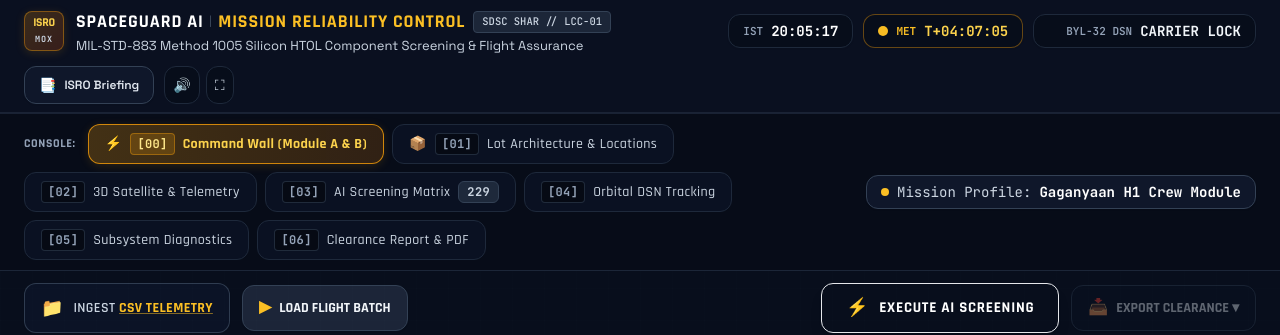
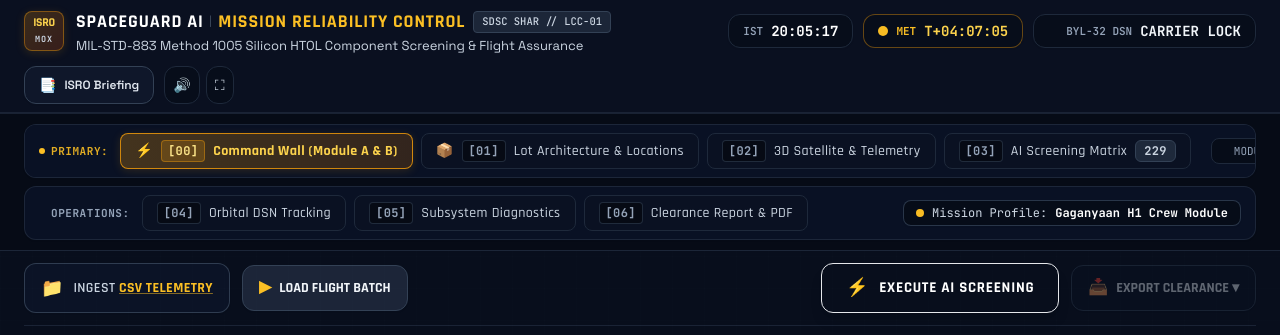
Before and after one commit to koliankit/Space-Guard-AI-2.0-, a React (Vite) app in the folder frontend/: page / in a window 1280 px wide. Shown: the top 335 px of the page. Built offline with nearby package versions, Linux system fonts and the light colour scheme; no server answers.

Commit message:
feat: organize console navigation tabs into two distinct card boxes with clean gap spacing

```diff
--- a/frontend/src/components/Dashboard/Header.tsx
+++ b/frontend/src/components/Dashboard/Header.tsx
@@ -64,15 +64,65 @@
     return `T+${h}:${m}:${s}`
   }
 
-  const TABS: { id: DashboardTab; label: string; tag: string; icon?: string }[] = [
+  const PRIMARY_TABS: { id: DashboardTab; label: string; tag: string; icon?: string }[] = [
     { id: 'wall', label: 'Command Wall (Module A & B)', tag: '00', icon: '⚡' },
     { id: 'lots', label: 'Lot Architecture & Locations', tag: '01', icon: '📦' },
     { id: 'telemetry', label: '3D Satellite & Telemetry', tag: '02' },
     { id: 'matrix', label: 'AI Screening Matrix', tag: '03' },
+  ]
+
+  const SECONDARY_TABS: { id: DashboardTab; label: string; tag: string; icon?: string }[] = [
     { id: 'orbital', label: 'Orbital DSN Tracking', tag: '04' },
     { id: 'subsystems', label: 'Subsystem Diagnostics', tag: '05' },
     { id: 'report', label: 'Clearance Report & PDF', tag: '06' },
   ]
+
+  const renderTabButton = (tab: { id: DashboardTab; label: string; tag: string; icon?: string }) => {
+    const isActive = activeTab === tab.id
+    return (
+      <button
+        key={tab.id}
+        type="button"
+        onClick={() => {
+          sounds.playClick()
+          onSelectTab(tab.id)
+        }}
+        className={`text-xs md:text-sm px-3.5 py-1.5 rounded-lg transition-all flex items-center gap-2 font-display tracking-wide border cursor-pointer whitespace-nowrap ${
+          isActive
+            ? 'bg-gradient-to-r from-amber-500/25 to-amber-600/20 border-amber-500/80 text-amber-300 font-bold shadow-isro ring-1 ring-amber-500/30'
+            : 'bg-[#0A1122] border-slate-800 text-slate-300 hover:text-white hover:bg-slate-800/90 hover:border-slate-700 font-medium'
+        }`}
+      >
+        {tab.icon && <span className="text-sm">{tab.icon}</span>}
+        <span
+          className={`text-xs font-mono font-bold px-1.5 py-0.5 rounded ${
+            isActive
+              ? 'bg-amber-500/20 text-amber-200 border border-amber-500/40'
+              : 'bg-black/40 text-slate-400 border border-slate-700/60'
+          }`}
+        >
+          [{tab.tag}]
+        </span>
+        <span>{tab.label}</span>
+        {tab.id === 'matrix' && totalComponents > 0 && (
+          <span
+            className={`text-xs font-mono px-2 py-0.5 rounded-md font-bold ${
+              isActive
+                ? 'bg-amber-500/40 text-amber-100 border border-amber-400/50'
+                : 'bg-slate-800 text-slate-300 border border-slate-700'
+            }`}
+          >
+            {totalComponents}
+          </span>
+        )}
+        {tab.id === 'report' && rejectCount > 0 && (
+          <span className="text-xs font-mono px-2 py-0.5 rounded-md bg-rose-600 text-white font-black animate-pulse">
+            {rejectCount} REJ
+          </span>
+        )}
+      </button>
+    )
+  }
 
   return (
     <header className="border-b border-slate-800/90 bg-[#0A1020] relative z-20 font-sans">
@@ -168,53 +218,41 @@
         </div>
       </div>
 
-      {/* Secondary Navigation Bar: Edge-to-Edge Mission Console Tabs */}
-      <div className="flex items-center justify-between px-4 md:px-6 py-2.5 bg-[#070C18] border-t border-slate-800/80 overflow-x-auto select-none gap-4">
-        <div className="flex items-center gap-2 flex-wrap">
-          <span className="text-xs text-slate-400 font-display font-bold uppercase tracking-wider mr-1 hidden sm:inline">
-            CONSOLE:
-          </span>
-          {TABS.map((tab) => {
-            const isActive = activeTab === tab.id
-            return (
-              <button
-                key={tab.id}
-                type="button"
-                onClick={() => {
-                  sounds.playClick()
-                  onSelectTab(tab.id)
-                }}
-                className={`text-xs md:text-sm px-4 py-2 rounded-xl transition-all flex items-center gap-2 font-display tracking-wide border cursor-pointer ${
-                  isActive
-                    ? 'bg-gradient-to-r from-amber-500/25 to-amber-600/20 border-amber-500/80 text-amber-300 font-bold shadow-isro ring-1 ring-amber-500/30'
-                    : 'bg-[#0A1122] border-slate-800 text-slate-300 hover:text-white hover:bg-slate-800/90 hover:border-slate-700 font-medium'
-                }`}
-              >
-                {tab.icon && <span className="text-sm">{tab.icon}</span>}
-                <span className={`text-xs font-mono font-bold px-1.5 py-0.5 rounded ${isActive ? 'bg-amber-500/20 text-amber-200 border border-amber-500/40' : 'bg-black/40 text-slate-400 border border-slate-700/60'}`}>
-                  [{tab.tag}]
-                </span>
-                <span>{tab.label}</span>
-                {tab.id === 'matrix' && totalComponents > 0 && (
-                  <span className={`text-xs font-mono px-2 py-0.5 rounded-md font-bold ${isActive ? 'bg-amber-500/40 text-amber-100 border border-amber-400/50' : 'bg-slate-800 text-slate-300 border border-slate-700'}`}>
-                    {totalComponents}
-                  </span>
-                )}
-                {tab.id === 'report' && rejectCount > 0 && (
-                  <span className="text-xs font-mono px-2 py-0.5 rounded-md bg-rose-600 text-white font-black animate-pulse">
-                    {rejectCount} REJ
-                  </span>
-                )}
-              </button>
-            )
-          })}
+      {/* Secondary Navigation Section: Two Distinct Card Boxes with Clean Spacing */}
+      <div className="px-4 md:px-6 py-2.5 bg-[#060B16] border-t border-slate-800/80 flex flex-col gap-2 select-none">
+        {/* Box 1 (Above): Primary Telemetry & Screening Consoles */}
+        <div className="flex items-center justify-between px-3.5 py-2 rounded-xl bg-[#091124] border border-slate-800/90 shadow-sm overflow-x-auto gap-3">
+          <div className="flex items-center gap-2 flex-nowrap">
+            <span className="text-[11px] text-amber-400/90 font-mono font-bold uppercase tracking-wider mr-1 flex items-center gap-1.5 whitespace-nowrap">
+              <span className="w-1.5 h-1.5 rounded-full bg-amber-400" />
+              PRIMARY:
+            </span>
+            {PRIMARY_TABS.map(renderTabButton)}
+          </div>
+          <div className="hidden xl:flex items-center gap-2 text-[11px] font-mono text-slate-500 whitespace-nowrap pl-2">
+            <span className="px-2.5 py-1 rounded-lg bg-[#060C18] border border-slate-800 text-slate-400 flex items-center gap-1.5">
+              <span className="w-1.5 h-1.5 rounded-full bg-emerald-400" />
+              MODULES A &amp; B ACTIVE
+            </span>
+          </div>
         </div>
 
-        <div className="flex items-center gap-3 text-xs md:text-sm text-slate-400 hidden xl:flex font-mono flex-shrink-0">
-          <span className="px-3.5 py-1.5 rounded-xl bg-slate-900 border border-slate-700 text-slate-300 flex items-center gap-2 shadow-sm">
-            <span className="w-2 h-2 rounded-full bg-amber-400 led" />
-            Mission Profile: <span className="text-white font-bold">{activeMissionName}</span>
-          </span>
+        {/* Box 2 (Below): Diagnostics, DSN Tracking & Clearance Assurance */}
+        <div className="flex items-center justify-between px-3.5 py-2 rounded-xl bg-[#091124] border border-slate-800/90 shadow-sm overflow-x-auto gap-3">
+          <div className="flex items-center gap-2 flex-nowrap">
+            <span className="text-[11px] text-slate-400 font-mono font-bold uppercase tracking-wider mr-1 flex items-center gap-1.5 whitespace-nowrap">
+              <span className="w-1.5 h-1.5 rounded-full bg-cyan-400" />
+              OPERATIONS:
+            </span>
+            {SECONDARY_TABS.map(renderTabButton)}
+          </div>
+
+          <div className="flex items-center gap-3 text-xs md:text-sm text-slate-400 font-mono flex-shrink-0 whitespace-nowrap">
+            <span className="px-3 py-1 rounded-lg bg-[#060C18] border border-slate-700/80 text-slate-300 flex items-center gap-2 text-xs shadow-sm">
+              <span className="w-2 h-2 rounded-full bg-amber-400 led" />
+              Mission Profile: <span className="text-white font-bold">{activeMissionName}</span>
+            </span>
+          </div>
         </div>
       </div>
     </header>
```
